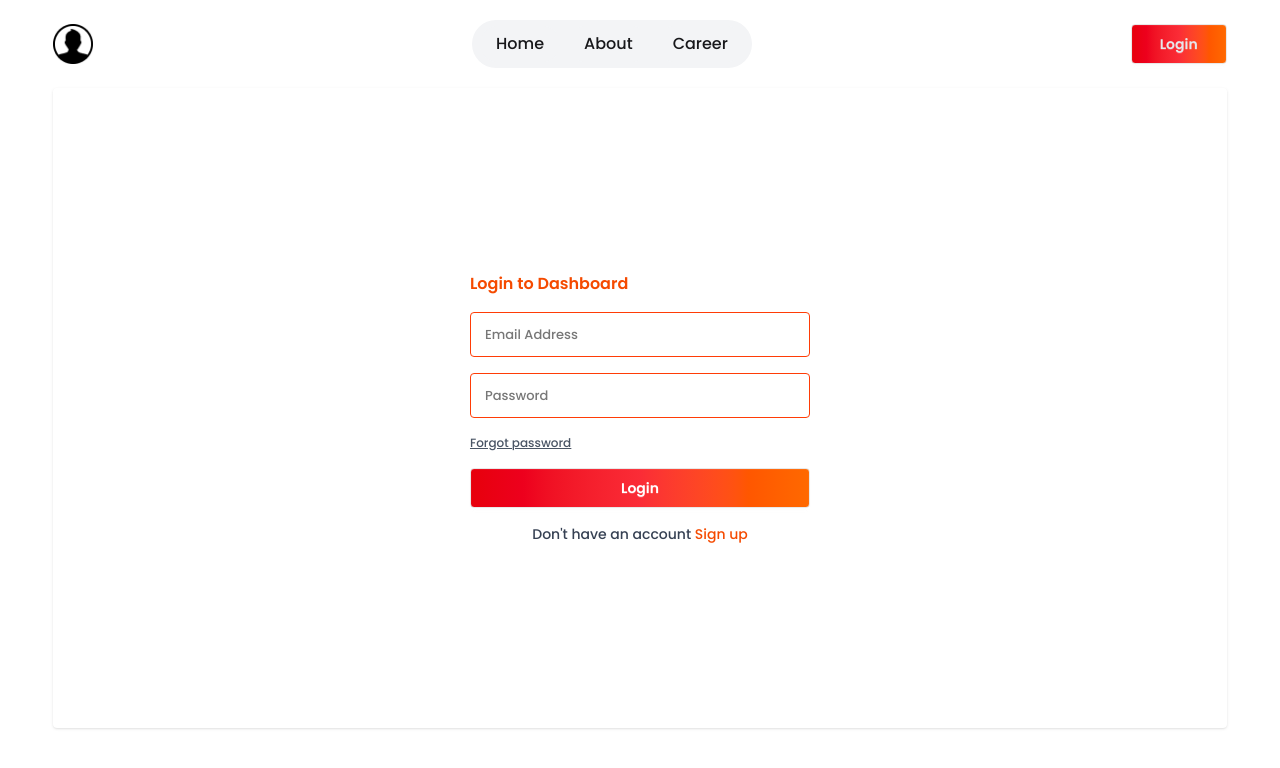
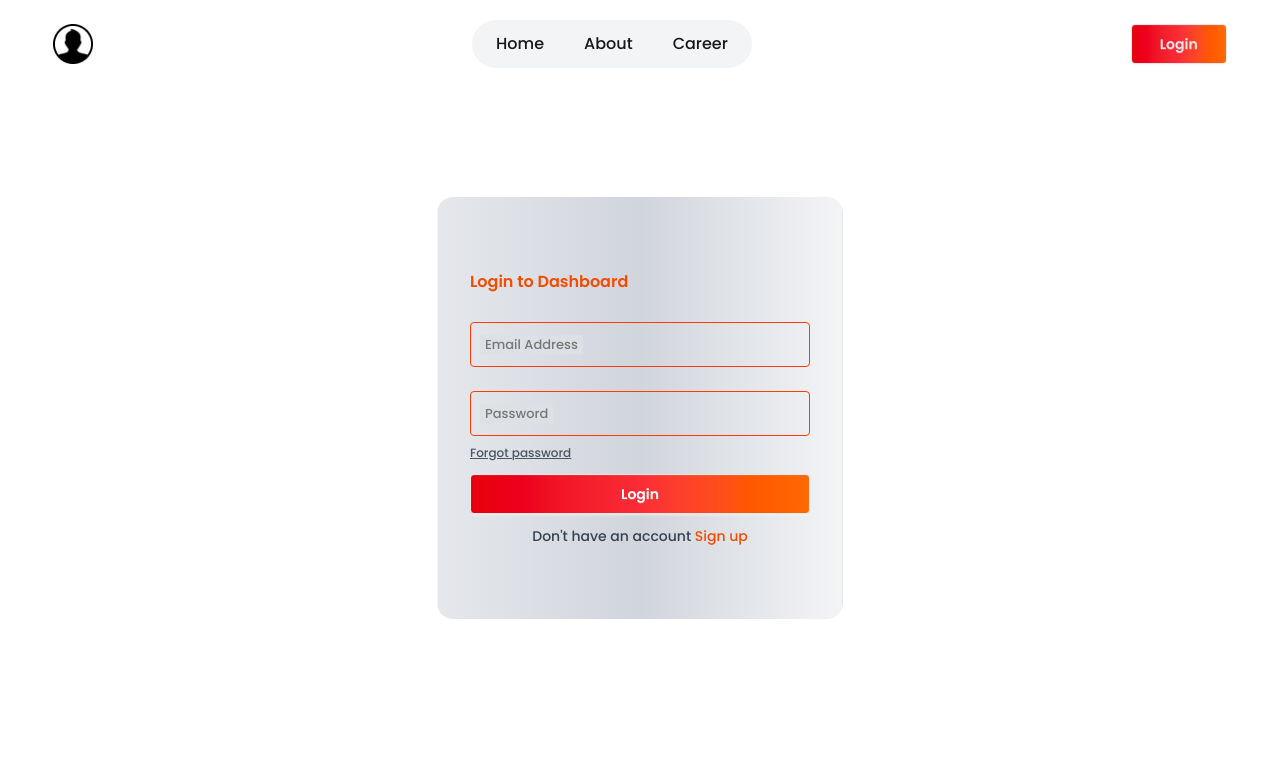
Before and after one commit to kamalcodezen/daragon-news-next, a Next.js app: page /login in a window 1280 px wide. Shown: the top 768 px of the page. Built offline with nearby package versions, Linux system fonts and the light colour scheme.

Commit message:
login page color and position change

```diff
--- a/src/app/(auth)/login/login.css
+++ b/src/app/(auth)/login/login.css
@@ -19,11 +19,11 @@
     top: 50%;
     left: 10px;
     transform: translateY(-50%);
-    color: #777;
+    color: #777777;
     font-size: 13px;
     pointer-events: none;
     transition: 0.3s ease;
-    background-color: white;
+    background-color: #dde0e5;
     padding: 0 5px;
 }
 
@@ -40,7 +40,7 @@ input:-webkit-autofill:focus,
 textarea:-webkit-autofill,
 select:-webkit-autofill {
 
-    -webkit-box-shadow: 0 0 0px 1000px white inset !important;
+    -webkit-box-shadow: 0 0 0px 1000px #dde0e5 inset !important;
 
     -webkit-text-fill-color: black !important;
 
--- a/src/app/(auth)/login/page.jsx
+++ b/src/app/(auth)/login/page.jsx
@@ -21,12 +21,18 @@ const LoginPage = () => {
   // console.log(errors, "errors");
 
   return (
-    <div className="w-11/12 mx-auto shadow rounded">
+    <div className="w-11/12 mx-auto">
       <div className="min-h-[80vh] flex flex-col items-center justify-center">
-        <form onSubmit={handleSubmit(handleLogin)} className="space-y-4">
-          <p className="font-semibold text-orange-600">Login to Dashboard</p>
+        <form
+          onSubmit={handleSubmit(handleLogin)}
+          className="  px-8 p-18 border border-transparent bg-gradient-to-r from-gray-200 via-gray-300 to-gray-100 rounded-2xl"
+        >
+          <p className="font-semibold text-orange-600  mb-7">
+            Login to Dashboard
+          </p>
 
-          <div className="input-group">
+          <div className="mb-6">
+            <div className="input-group ">
               <input
                 type="email"
                 {...register("email", { required: "kamal@exmaple.com" })}
@@ -36,10 +42,14 @@ const LoginPage = () => {
             </div>
 
             {errors.email && (
-            <p className="text-[10px] text-red-700">{errors.email?.message}</p>
+              <p className="text-[10px] text-red-700 mt-2">
+                {errors.email?.message}
+              </p>
             )}
+          </div>
 
-          <div className="input-group">
+          <div className="mb-2">
+            <div className="input-group ">
               <input
                 type="password"
                 placeholder=" "
@@ -52,23 +62,24 @@ const LoginPage = () => {
             </div>
 
             {errors.password && (
-            <p className="text-[10px] text-red-700">
+              <p className="text-[10px] text-red-700 mt-2">
                 {errors.password.message}
               </p>
             )}
+          </div>
 
-          <p className="text-[12px]  text-gray-600 underline hover:text-orange-600">
+          <p className="text-[12px]  text-gray-600 underline hover:text-orange-600 mb-3">
             <Link href="">Forgot password</Link>
           </p>
 
           <button
             type="submit"
-            className="btn w-full bg-linear-to-t bg-gradient-to-r from-red-600 via-red-500 to-orange-500 text-white"
+            className="btn w-full bg-linear-to-t bg-gradient-to-r from-red-600 via-red-500 to-orange-500 text-white mb-3"
           >
             Login
           </button>
 
-          <p className="text-sm text-center text-gray-700">
+          <p className="text-sm text-center text-gray-700 ">
             Don't have an account{" "}
             <span className="text-orange-600">
               <Link href={"/register"}>Sign up</Link>
```
Lines whose indentation alone changed are shown as unchanged.
